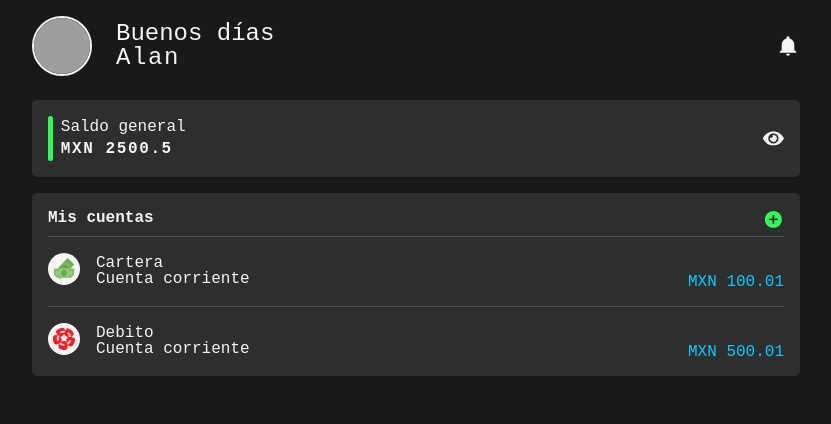
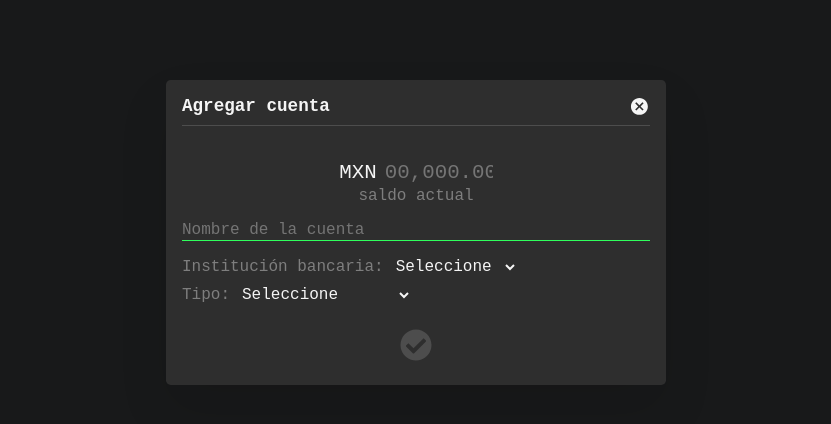
Before and after one commit to A14Narriaga/financial-organizer, a React (Create React App) app: page / in a window 1280 px wide. Both pictures are taken after a click on the icon 997 px from the left and 219 px from the top of the page. Shown: the top 424 px of the page, without its empty margins (224-1055 px from the left). Built offline with nearby package versions, Linux system fonts and the light colour scheme; grey boxes are pictures that could not be loaded; a web font is replaced by a local one.

Commit message:
Modal to add and account implemented

```diff
--- a/src/components/App.tsx
+++ b/src/components/App.tsx
@@ -4,8 +4,10 @@ import { IoMdAddCircle } from "react-icons/io";
 import Header from "./Header";
 import GeneralBalance from "./GeneralBalance";
 import Account from "./Account";
+import AddAccount from "./modals/AddAccount";
 
 const App = () => {
+  const [addAccount, setAddAccount] = useState(false);
   const [showAmount, setShowAmount] = useState(true);
   const hiddeAmout = "----";
 
@@ -13,7 +15,7 @@ const App = () => {
     <>
       <Header />
       <GeneralBalance
-        balance={2500.50}
+        balance={2500.5}
         currency={"MXN"}
         showAmount={showAmount}
         setShowAmount={setShowAmount}
@@ -23,7 +25,7 @@ const App = () => {
         <div className="card-header">
           <p className="title">Mis cuentas</p>
           <div className="card-options">
-            <IoMdAddCircle className="add" />
+            <IoMdAddCircle className="add" onClick={() => setAddAccount((account: boolean) => account ? false : true)} />
           </div>
         </div>
         <Account
@@ -45,6 +47,15 @@ const App = () => {
           hiddeAmout={hiddeAmout}
         />
       </section>
+      <section className="card">
+        <div className="card-header">
+          <p className="title">Tarjetas de credito</p>
+          <div className="card-options">
+            <IoMdAddCircle className="add" />
+          </div>
+        </div>
+      </section>
+      {addAccount && <AddAccount setAddAccount={setAddAccount}/>}
     </>
   );
 };
--- /dev/null
+++ b/src/components/modals/AddAccount.tsx
@@ -0,0 +1,102 @@
+import { IoMdCloseCircle } from "react-icons/io";
+import { FaCheckCircle } from "react-icons/fa";
+import { useEffect, useState } from "react";
+
+const AddAccount = ({ setAddAccount }: { setAddAccount: any }) => {
+  const [valid, setValid] = useState(false);
+  const [amount, setAmount] = useState(-1);
+  const [name, setName] = useState("");
+  const [selectedBank, setSelectedBank] = useState("title");
+  const [selectedType, setSelectedType] = useState("title");
+
+  useEffect(() => {
+    setValid(
+      amount > 0 &&
+        name !== "" &&
+        selectedBank !== "title" &&
+        selectedType !== "title"
+    );
+    console.log(valid);
+  }, [valid, amount, name, selectedBank, selectedType]);
+
+  const saveAccount = () => {
+    if (valid) {
+      setAddAccount(false);
+    }
+  };
+
+  return (
+    <section className="addAccount">
+      <div className="add-header">
+        <p>Agregar cuenta</p>
+        <IoMdCloseCircle
+          onClick={() =>
+            setAddAccount((account: boolean) => (account ? false : true))
+          }
+        />
+      </div>
+      <div className="add-amount">
+        <label htmlFor="amount">saldo actual</label>
+        <div>
+          <p>{"MXN"}</p>
+          <input
+            id="amount"
+            type="number"
+            placeholder="00,000.00"
+            min="0"
+            onChange={(e) =>
+              setAmount(e.target.value === "" ? -1 : Number(e.target.value))
+            }
+          />
+        </div>
+      </div>
+      <div className="add-name">
+        <input
+          type="text"
+          placeholder="Nombre de la cuenta"
+          onChange={(e) => setName(e.target.value)}
+        />
+      </div>
+      <div className="add-row">
+        <label htmlFor="bank">Institución bancaria:</label>
+        <select
+          id="bank"
+          onChange={(e) => setSelectedBank(e.target.value)}
+          defaultValue="title"
+        >
+          <option value="title" disabled>
+            Seleccione
+          </option>
+          <option value="wallet">Cartera</option>
+          <option value="banamex">Banamex</option>
+          <option value="mercadopago">Mercadopago</option>
+          <option value="rappi">Rappi</option>
+        </select>
+      </div>
+      <div className="add-row">
+        <label htmlFor="type">Tipo:</label>
+        <select
+          id="type"
+          onChange={(e) => setSelectedType(e.target.value)}
+          defaultValue="title"
+        >
+          <option value="title" disabled>
+            Seleccione
+          </option>
+          <option value="current">Cuenta corriente</option>
+          <option value="save">Cuenta de ahorro</option>
+        </select>
+      </div>
+      <div className="add-footer">
+        <FaCheckCircle
+          onClick={saveAccount}
+          style={
+            valid ? { color: "rgb(47, 255, 92)" } : { color: "rgb(77, 77, 77)" }
+          }
+        />
+      </div>
+    </section>
+  );
+};
+
+export default AddAccount;
--- a/src/scss/App.scss
+++ b/src/scss/App.scss
@@ -2,9 +2,14 @@
 @import "header";
 @import "generalBalance";
 @import "account";
+@import "modals/addAccount";
 
 $backgroung-color: #18191a;
+$card-color: rgb(46, 46, 46);
+$text-color: whitesmoke;
 $primary-color: rgb(47, 255, 92);
+$line_color: rgb(77, 77, 77);
+$detail-color: rgb(126, 126, 126);
 
 * {
   padding: 0;
@@ -14,17 +19,53 @@ $primary-color: rgb(47, 255, 92);
   font-family: "Baloo Paaji 2", monospace;
 }
 
+input::-webkit-outer-spin-button,
+input::-webkit-inner-spin-button {
+  -webkit-appearance: none;
+}
+
+input {
+  color: $text-color;
+  background-color: transparent;
+  font-size: 1rem;
+  line-height: 20px;
+  &:focus {
+    outline: none;
+  }
+}
+
+input[type="number"] {
+  text-align: left;
+  width: 35%;
+}
+
+input[type="text"] {
+  border-bottom: 1px solid $primary-color;
+}
+
+select {
+  color: $text-color;
+  font-size: 1rem;
+  background-color: transparent;
+  border-radius: 0.3rem;
+}
+
+option {
+  background-color: $card-color;
+}
+
 body {
   max-width: 800px;
   margin: 0 auto;
   padding: 0 1rem;
   background: $backgroung-color;
-  color: whitesmoke;
+  color: $text-color;
   @include header;
   @include generalBalance;
   @include account;
+  @include addAccount;
   .card {
-    background-color: rgb(46, 46, 46);
+    background-color: $card-color;
     border-radius: 0.3rem;
     padding: 1rem 1rem 0 1rem;
     margin-top: 1rem;
--- a/src/scss/_account.scss
+++ b/src/scss/_account.scss
@@ -2,7 +2,7 @@
   .account {
     display: flex;
     justify-content: space-between;
-		border-top: 1px solid rgb(77, 77, 77);
+		border-top: 1px solid $line_color;
 		padding: 1rem 0;
     .account-info {
       display: flex;
@@ -23,6 +23,9 @@
         :first-child {
           font-weight: 500;
         }
+				:last-child {
+					color: $detail-color;
+				}
       }
     }
     .account-amount {
--- /dev/null
+++ b/src/scss/modals/_addAccount.scss
@@ -0,0 +1,70 @@
+@mixin addAccount {
+  .addAccount {
+    max-width: 500px;
+    width: 90%;
+    background-color: $card-color;
+    position: fixed;
+    top: 10%;
+    left: 50%;
+    transform: translateX(-50%);
+    padding: 1rem;
+    border-radius: 0.3rem;
+    box-shadow: 0 25px 50px rgba(0, 0, 0, 0.1), 0 0 0 1000px $backgroung-color;
+    .add-header {
+      display: flex;
+      justify-content: space-between;
+      padding-bottom: 0.5rem;
+      margin-bottom: 2rem;
+      border-bottom: 1px solid $line_color;
+      font-weight: bold;
+      font-size: 1.1rem;
+      :last-child {
+        cursor: pointer;
+				font-size: 1.3rem;
+      }
+    }
+    .add-amount {
+      display: flex;
+      flex-direction: column-reverse;
+      justify-content: center;
+      align-items: center;
+      line-height: 1;
+      width: 100%;
+      margin-bottom: 1rem;
+      label {
+        color: $detail-color;
+      }
+      :last-child {
+        display: flex;
+        align-items: center;
+        justify-content: center;
+        font-size: 1.3rem;
+        line-height: 30px;
+      }
+      p {
+        margin-right: 0.5rem;
+      }
+    }
+    .add-name {
+      margin-bottom: 1rem;
+      input {
+        width: 100%;
+      }
+    }
+    .add-row {
+      margin-bottom: 0.5rem;
+      label {
+        margin-right: 0.5rem;
+        color: $detail-color;
+      }
+    }
+    .add-footer {
+      margin-top: 1.5rem;
+      margin-bottom: 0.5rem;
+      display: flex;
+      justify-content: center;
+      font-size: 2rem;
+      cursor: pointer;
+    }
+  }
+}
```
Lines whose indentation alone changed are shown as unchanged.
